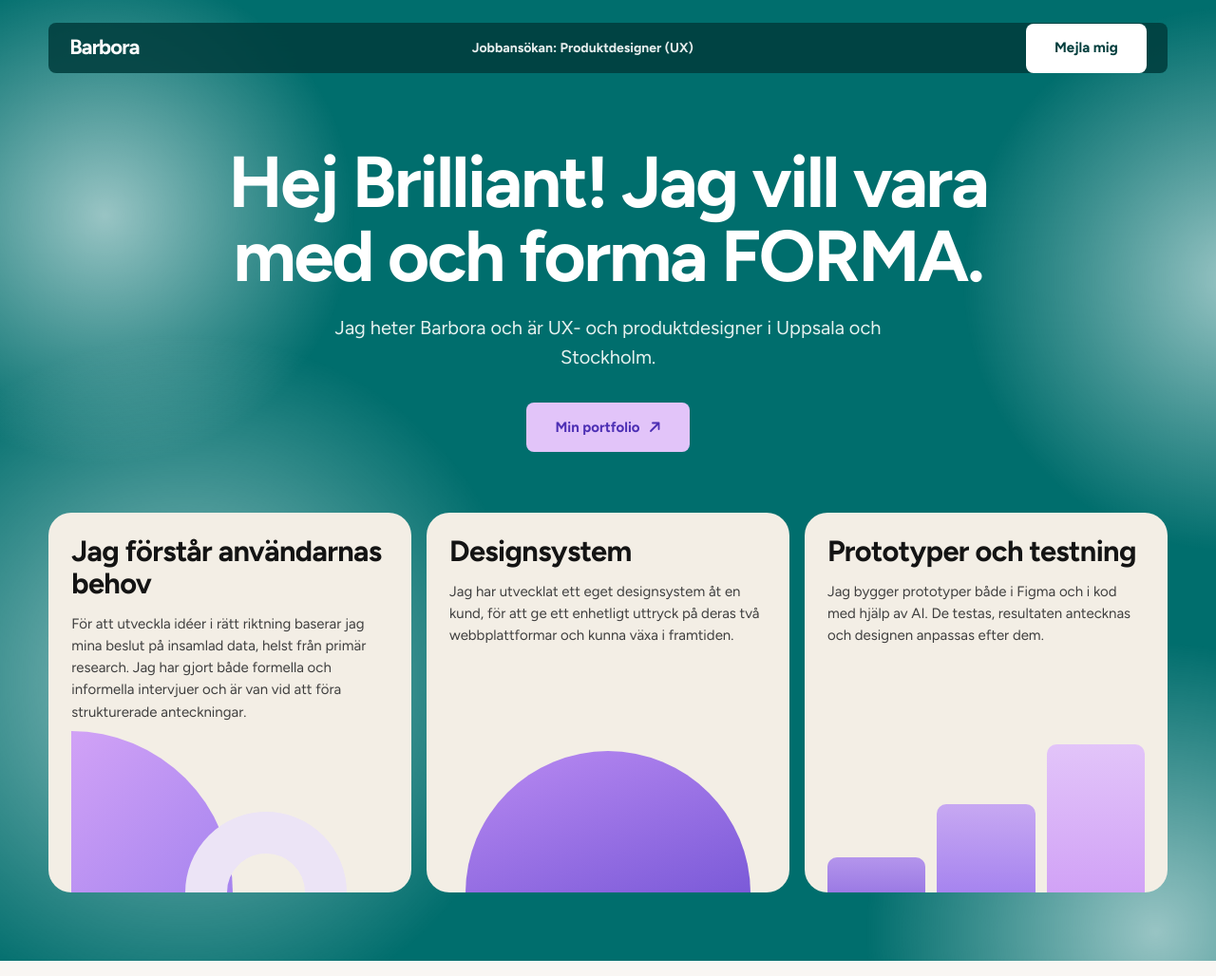
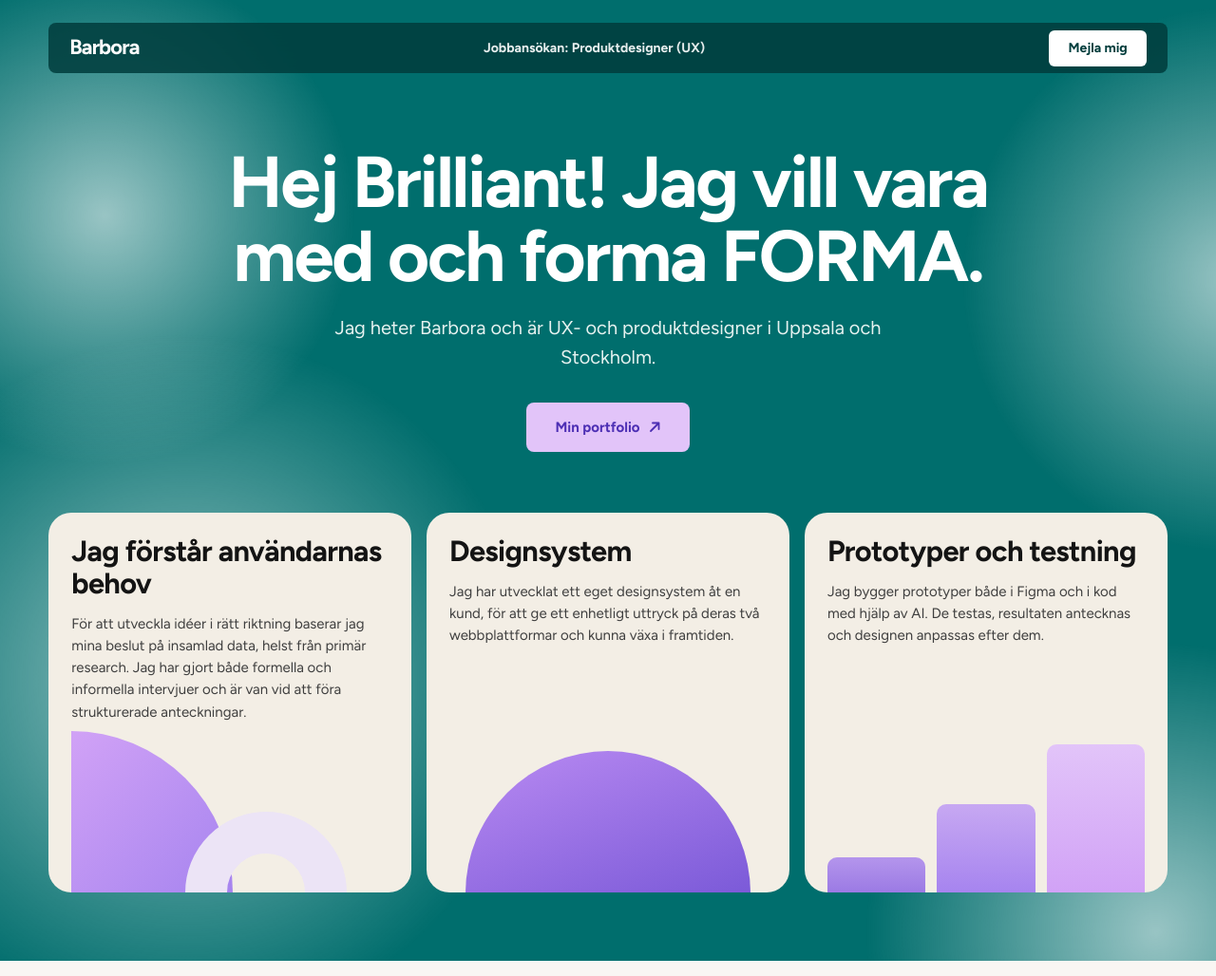
Before and after one commit to Baragustay/Brilliant, a plain HTML site: page index.html in a window 1280 px wide. Shown: the top 1028 px of the page at 95% size. Drawn offline with Linux system fonts and the light colour scheme.

Commit message:
Menu button: restore its size rule, lost in the review clean-up
Co-Authored-By: Claude Opus 5.5 <noreply@anthropic.com>

```diff
--- a/index.html
+++ b/index.html
@@ -54,6 +54,7 @@
     background: rgba(0, 61, 60, 0.85); -webkit-backdrop-filter: blur(16px); backdrop-filter: blur(16px); color: var(--white); border-radius: var(--r-sm); padding: 6px 22px; height: 53px;
   }
   .nav .brand { font-weight: 700; font-size: 22px; letter-spacing: -0.04em; text-decoration: none; }
+  .nav .btn { min-height: 38px; padding: 0 20px; font-size: 14px; border-radius: 6px; }
 
   .hero {
     position: relative; overflow: hidden; color: var(--white); text-align: center;
```
